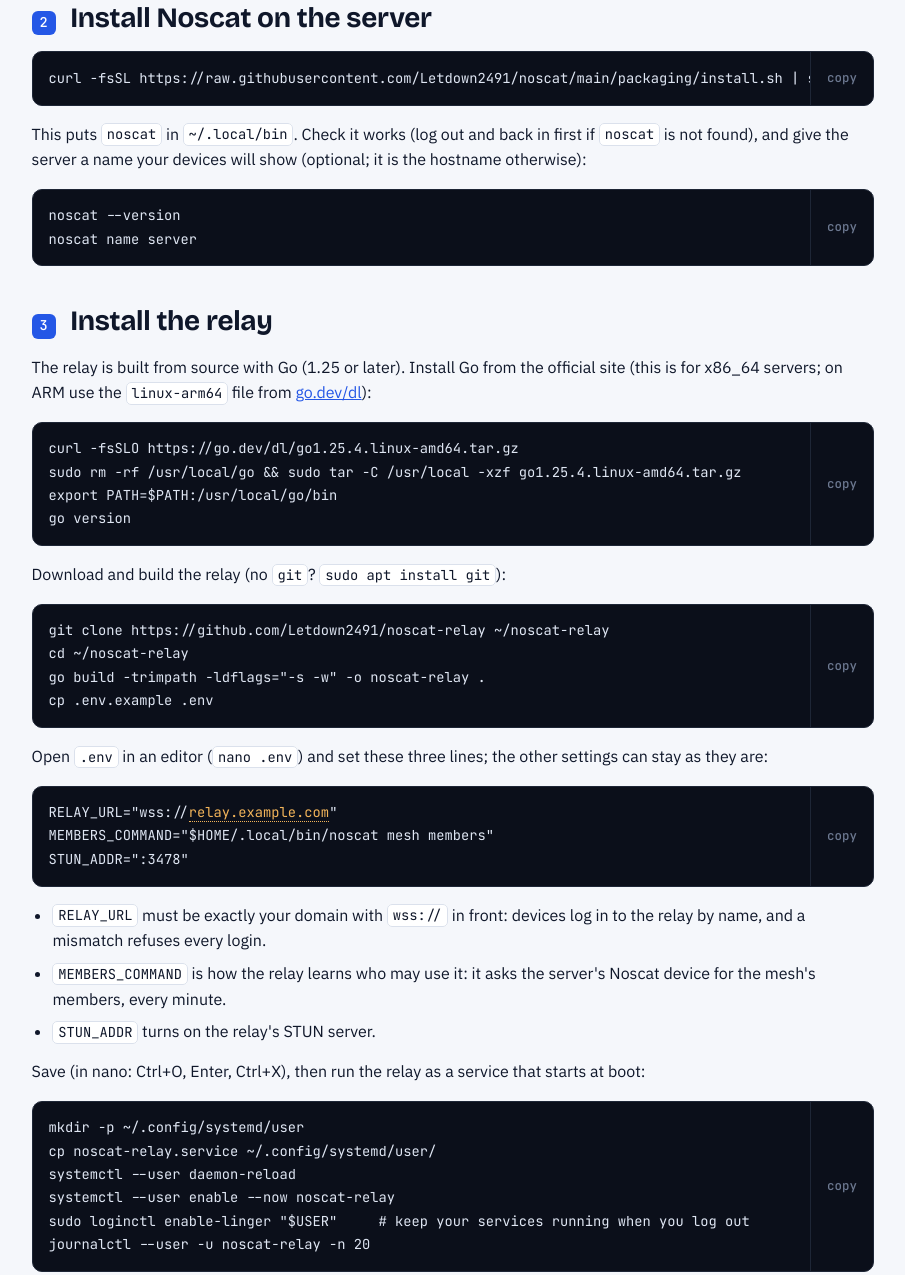
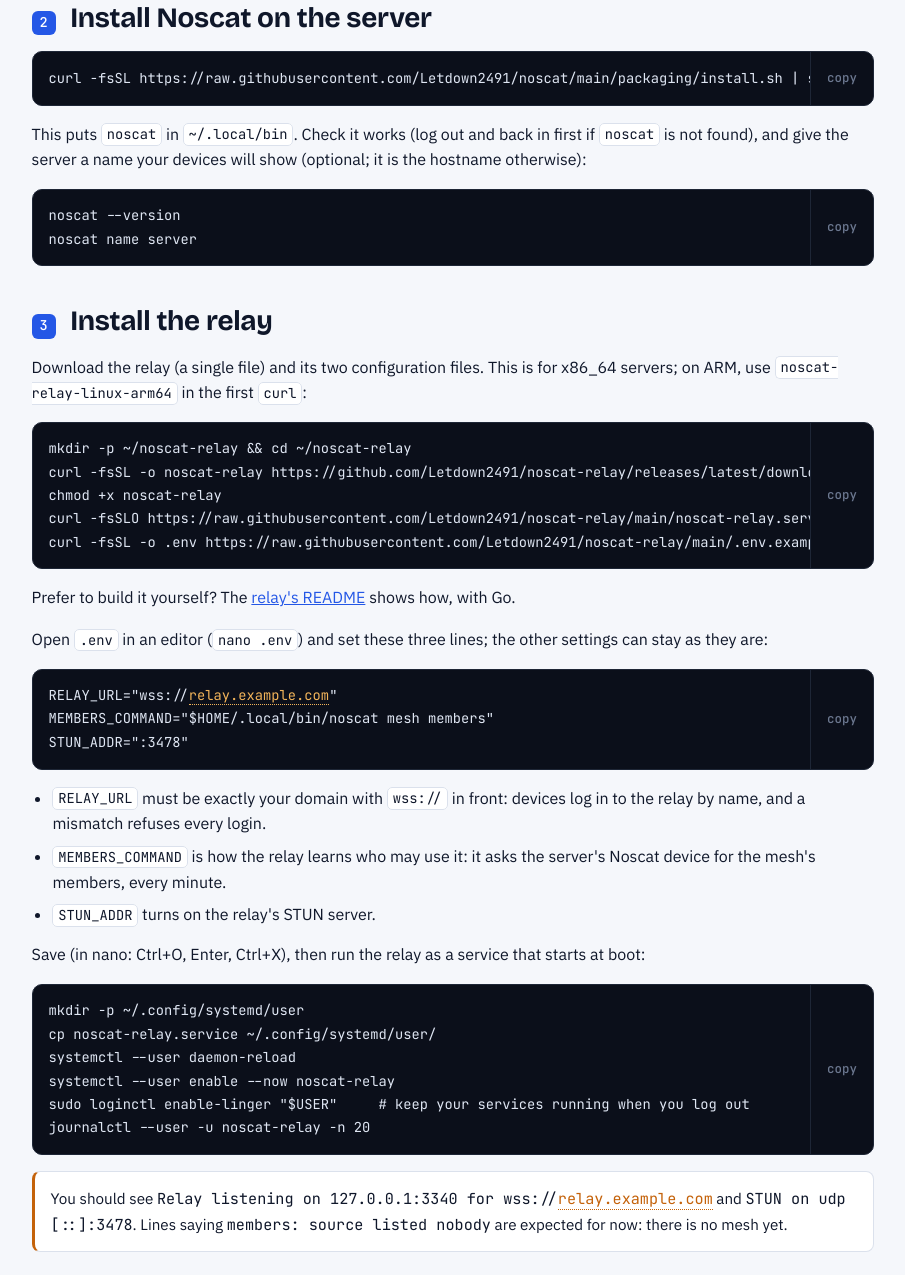
Before and after one commit to Letdown2491/noscat, a plain HTML site: page site/private-mesh.html in a window 1280 px wide. Shown: the part 2618-3893 px from the top of the page, without its empty margins (310-1215 px from the left). Drawn offline with Linux system fonts and the light colour scheme.

Commit message:
Docs and nos.cat after the 0.6.0 release
The private mesh guide (here and on nos.cat) downloads noscat-relay's new
release binary instead of building it with Go, and says the apps cannot
remove other devices yet. The landing page says BSD binaries come in 0.6.1
and the desktop app is for Linux. INSTALL names the 0.6.0 winget PR.
plan-0.6.0: released.

```diff
--- a/site/private-mesh.html
+++ b/site/private-mesh.html
@@ -127,7 +127,7 @@
       <li>Your relay's domain name is public: anyone can see it exists (HTTPS certificates are published in public logs). Only your devices can use it.</li>
       <li>The server is a full member. Anyone who takes it over can do what any member can: invite a device, see who is in the mesh, use whatever your other devices allow it. Keep it updated and use SSH keys.</li>
       <li>The domain brings in a registrar, a DNS provider and a certificate authority. None of them can read or forge your mesh's messages, but whoever controls the domain could redirect it and see which devices log in, and when. <a href="#no-domain" style="color: var(--accent)">Running without a domain</a> is covered below.</li>
-      <li>Installing touches a few sites once: GitHub (Noscat and the apps) and go.dev (Go). After that, running the mesh needs none of them.</li>
+      <li>Installing downloads from GitHub once (Noscat, the relay and the apps). After that, running the mesh needs no outside site at all.</li>
     </ul>
   </div>
 </section>
@@ -194,16 +194,13 @@ noscat name server</pre><button type="button">copy</button></div>
 
       <div class="step" id="s3">
         <div class="step-head"><span class="step-num">3</span><h2>Install the relay</h2></div>
-        <div class="prose"><p>The relay is built from source with Go (1.25 or later). Install Go from the official site (this is for x86_64 servers; on ARM use the <code>linux-arm64</code> file from <a href="https://go.dev/dl/">go.dev/dl</a>):</p></div>
-        <div class="snippet"><pre>curl -fsSLO https://go.dev/dl/go1.25.4.linux-amd64.tar.gz
-sudo rm -rf /usr/local/go && sudo tar -C /usr/local -xzf go1.25.4.linux-amd64.tar.gz
-export PATH=$PATH:/usr/local/go/bin
-go version</pre><button type="button">copy</button></div>
-        <div class="prose"><p>Download and build the relay (no <code>git</code>? <code>sudo apt install git</code>):</p></div>
-        <div class="snippet"><pre>git clone https://github.com/Letdown2491/noscat-relay ~/noscat-relay
-cd ~/noscat-relay
-go build -trimpath -ldflags="-s -w" -o noscat-relay .
-cp .env.example .env</pre><button type="button">copy</button></div>
+        <div class="prose"><p>Download the relay (a single file) and its two configuration files. This is for x86_64 servers; on ARM, use <code>noscat-relay-linux-arm64</code> in the first <code>curl</code>:</p></div>
+        <div class="snippet"><pre>mkdir -p ~/noscat-relay && cd ~/noscat-relay
+curl -fsSL -o noscat-relay https://github.com/Letdown2491/noscat-relay/releases/latest/download/noscat-relay-linux-amd64
+chmod +x noscat-relay
+curl -fsSLO https://raw.githubusercontent.com/Letdown2491/noscat-relay/main/noscat-relay.service
+curl -fsSL -o .env https://raw.githubusercontent.com/Letdown2491/noscat-relay/main/.env.example</pre><button type="button">copy</button></div>
+        <div class="prose"><p>Prefer to build it yourself? The <a href="https://github.com/Letdown2491/noscat-relay#running-it">relay's README</a> shows how, with Go.</p></div>
         <div class="prose"><p>Open <code>.env</code> in an editor (<code>nano .env</code>) and set these three lines; the other settings can stay as they are:</p></div>
         <div class="snippet"><pre>RELAY_URL="wss://relay.example.com"
 MEMBERS_COMMAND="$HOME/.local/bin/noscat mesh members"
@@ -303,9 +300,9 @@ noscat mesh relays</pre><button type="button">copy</button></div>
         <div class="prose">
           <ul>
             <li><strong>Adding a device</strong>: step 6 again, with any member's pairing code (in the apps: <strong>Invite a device</strong>).</li>
-            <li><strong>Removing a lost or sold device</strong>: <code>noscat mesh remove &lt;its npub&gt;</code> on any member with the command line; <code>noscat mesh members</code> lists the npubs. Its key no longer opens anything in the mesh, and the relay refuses it at once.</li>
+            <li><strong>Removing a lost or sold device</strong>: <code>noscat mesh remove &lt;its npub&gt;</code> on any member with the command line; <code>noscat mesh members</code> lists the npubs. Its key no longer opens anything in the mesh, and the relay refuses it at once. (The apps cannot remove other devices yet; a phone or computer leaving on its own uses <strong>Forget mesh</strong> in its Settings.)</li>
             <li><strong>Terminals and access</strong>: each device decides what the others may do to it. The server has no app to ask you, so it refuses terminals until you allow a device: <code>noscat allow laptop control</code>.</li>
-            <li><strong>Updating</strong>: rerun the install line from step 2 and <code>noscat service install</code> with the same options as in step 5. For the relay: <code>git pull</code>, build again, and <code>systemctl --user restart noscat-relay</code>.</li>
+            <li><strong>Updating</strong>: rerun the install line from step 2 and <code>noscat service install</code> with the same options as in step 5. For the relay: run the first three lines of step 3 again, then <code>systemctl --user restart noscat-relay</code>.</li>
             <li><strong>Backups</strong>: the server's identity and mesh state are in <code>~/.local/share/noscat</code>. If the server is lost, set up a new one, join it as a new device, and remove the old server's npub. Your other devices keep their keys and their place in the mesh.</li>
           </ul>
         </div>
```
Also changed, not shown: site/index.html (+2 -2 lines), 3 other files.
